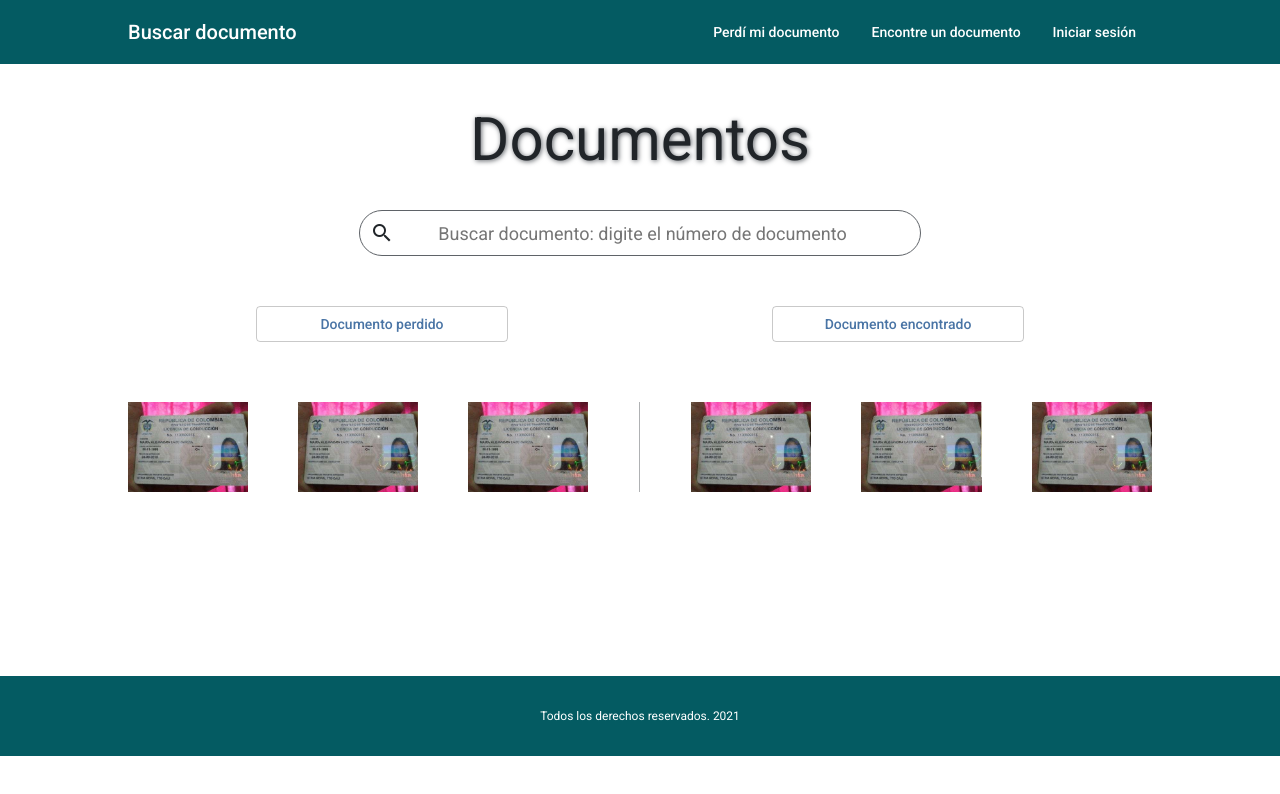
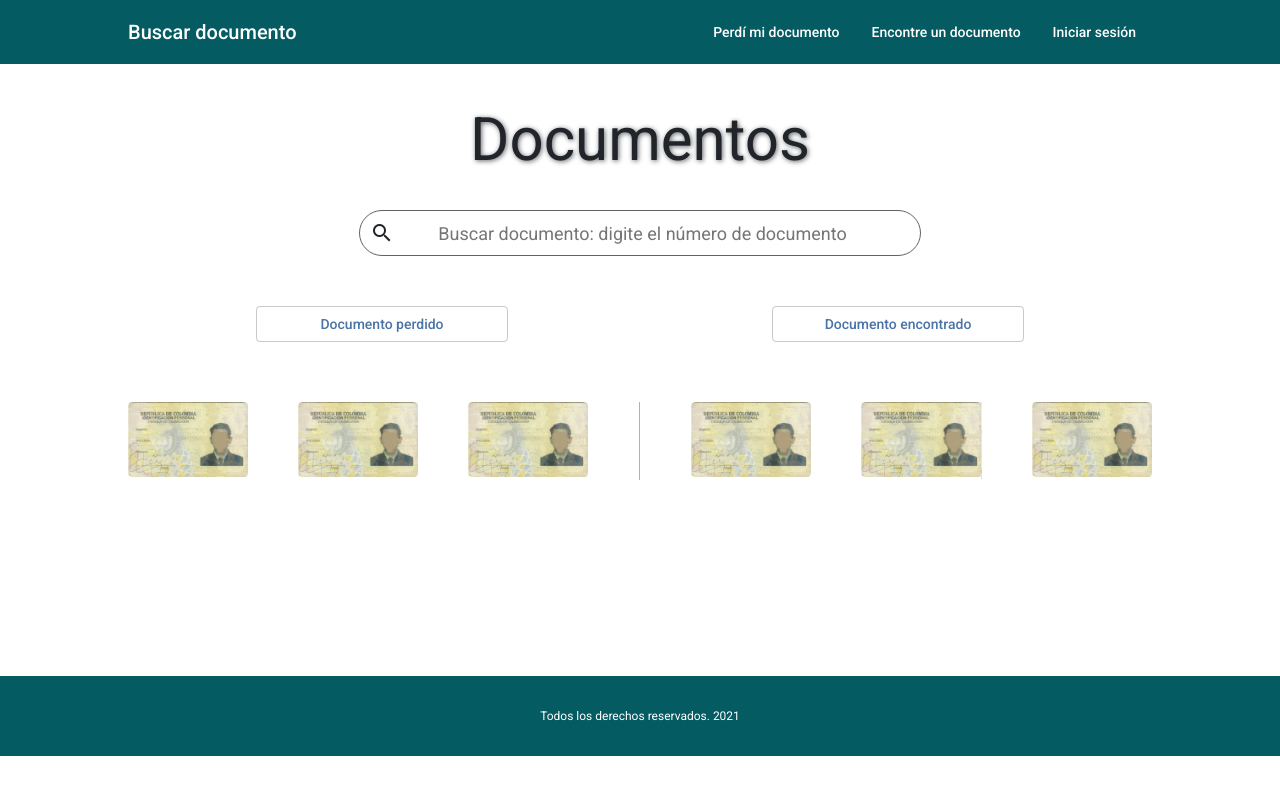
Before and after one commit to Jhonattan25/TrainingProject, an Angular app: page / in a window 1280 px wide. Shown: the top 794 px of the page. Built offline with nearby package versions, Linux system fonts and the light colour scheme.

Commit message:
The order of the images on the main page is modified

```diff
--- a/src/app/components/form-report/form-report.component.ts
+++ b/src/app/components/form-report/form-report.component.ts
@@ -50,7 +50,7 @@
         fecha: this.form.value.date,
         estado : 1,
         perdido: 1,
-        cedulaFuncionario: "1234",
+        cedulaFuncionario: "12345",
         idCiudad: 1
       }).subscribe(
         //cuando la respuesta del server llega es emitida por el observable mediante next()..
--- a/src/app/pages/home/home.component.html
+++ b/src/app/pages/home/home.component.html
@@ -20,39 +20,39 @@
             <div id="carouselExampleSlidesOnly" class="carousel slide" data-ride="carousel">
                 <div class="carousel-inner">
                   <div class="carousel-item active">
-                    <img class="d-block w-120" src="../../../assets/images/pase1.jpg" alt="First slide">
+                    <img class="d-block w-120" src="../../../assets/images/cedula1.jpg" alt="First slide">
                   </div>
                   <div class="carousel-item">
-                    <img class="d-block w-120" src="../../../assets/images/cedula1.jpg" alt="Second slide">
+                    <img class="d-block w-120" src="../../../assets/images/TarjetaIdentidas.jpg" alt="Second slide">
                   </div>
                   <div class="carousel-item">
-                    <img class="d-block w-120" src="../../../assets/images/TarjetaIdentidas.jpg" alt="Third slide">
+                    <img class="d-block w-120" src="../../../assets/images/pase1.jpg"alt="Third slide">
                   </div>
                 </div>
               </div>
               <div id="carouselExampleSlidesOnly" class="carousel slide" data-ride="carousel">
                 <div class="carousel-inner">
                   <div class="carousel-item active">
-                    <img class="d-block w-120" src="../../../assets/images/pase1.jpg" alt="First slide">
+                    <img class="d-block w-120" src="../../../assets/images/cedula1.jpg"  alt="First slide">
                   </div>
                   <div class="carousel-item">
-                    <img class="d-block w-120" src="../../../assets/images/cedula1.jpg" alt="Second slide">
+                    <img class="d-block w-120" src="../../../assets/images/TarjetaIdentidas.jpg" alt="Second slide">
                   </div>
                   <div class="carousel-item">
-                    <img class="d-block w-120" src="../../../assets/images/TarjetaIdentidas.jpg" alt="Third slide">
+                    <img class="d-block w-120" src="../../../assets/images/pase1.jpg" alt="Third slide">
                   </div>
                 </div>
               </div>
               <div id="carouselExampleSlidesOnly" class="carousel slide" data-ride="carousel">
                 <div class="carousel-inner">
                   <div class="carousel-item active">
-                    <img class="d-block w-120" src="../../../assets/images/pase1.jpg" alt="First slide">
+                    <img class="d-block w-120" src="../../../assets/images/cedula1.jpg" alt="First slide">
                   </div>
                   <div class="carousel-item">
-                    <img class="d-block w-120" src="../../../assets/images/cedula1.jpg" alt="Second slide">
+                    <img class="d-block w-120" src="../../../assets/images/TarjetaIdentidas.jpg" alt="Second slide">
                   </div>
                   <div class="carousel-item">
-                    <img class="d-block w-120" src="../../../assets/images/TarjetaIdentidas.jpg" alt="Third slide">
+                    <img class="d-block w-120" src="../../../assets/images/pase1.jpg" alt="Third slide">
                   </div>
                 </div>
               </div>
@@ -61,40 +61,40 @@
         <div class="imgFound contentImg">
             <div id="carouselExampleSlidesOnly" class="carousel slide" data-ride="carousel">
                 <div class="carousel-inner">
-                  <div class="carousel-item active">
-                    <img class="d-block w-120" src="../../../assets/images/pase1.jpg" alt="First slide">
+                  <div  class="carousel-item active">
+                    <img class="d-block w-120" src="../../../assets/images/cedula1.jpg" alt="First slide">
                   </div>
                   <div class="carousel-item">
-                    <img class="d-block w-120" src="../../../assets/images/cedula1.jpg" alt="Second slide">
+                    <img class="d-block w-120" src="../../../assets/images/TarjetaIdentidas.jpg"  alt="Second slide">
                   </div>
                   <div class="carousel-item">
-                    <img class="d-block w-120" src="../../../assets/images/TarjetaIdentidas.jpg" alt="Third slide">
+                    <img class="d-block w-120" src="../../../assets/images/pase1.jpg" alt="Third slide">
                   </div>
                 </div>
               </div>
               <div id="carouselExampleSlidesOnly" class="carousel slide" data-ride="carousel">
                 <div class="carousel-inner">
                   <div class="carousel-item active">
-                    <img class="d-block w-120" src="../../../assets/images/pase1.jpg" alt="First slide">
+                    <img class="d-block w-120" src="../../../assets/images/cedula1.jpg" alt="First slide">
                   </div>
                   <div class="carousel-item">
-                    <img class="d-block w-120" src="../../../assets/images/cedula1.jpg" alt="Second slide">
+                    <img class="d-block w-120" src="../../../assets/images/TarjetaIdentidas.jpg" alt="Second slide">
                   </div>
                   <div class="carousel-item">
-                    <img class="d-block w-120" src="../../../assets/images/TarjetaIdentidas.jpg" alt="Third slide">
+                    <img class="d-block w-120" src="../../../assets/images/pase1.jpg" alt="Third slide">
                   </div>
                 </div>
               </div>
               <div id="carouselExampleSlidesOnly" class="carousel slide" data-ride="carousel">
                 <div class="carousel-inner">
                   <div class="carousel-item active">
-                    <img class="d-block w-120" src="../../../assets/images/pase1.jpg" alt="First slide">
+                    <img class="d-block w-120" src="../../../assets/images/cedula1.jpg" alt="First slide">
                   </div>
                   <div class="carousel-item">
-                    <img class="d-block w-120" src="../../../assets/images/cedula1.jpg" alt="Second slide">
+                    <img class="d-block w-120" src="../../../assets/images/TarjetaIdentidas.jpg" alt="Second slide">
                   </div>
                   <div class="carousel-item">
-                    <img class="d-block w-120" src="../../../assets/images/TarjetaIdentidas.jpg" alt="Third slide">
+                    <img class="d-block w-120" src="../../../assets/images/pase1.jpg" alt="Third slide">
                   </div>
                 </div>
               </div>
```
